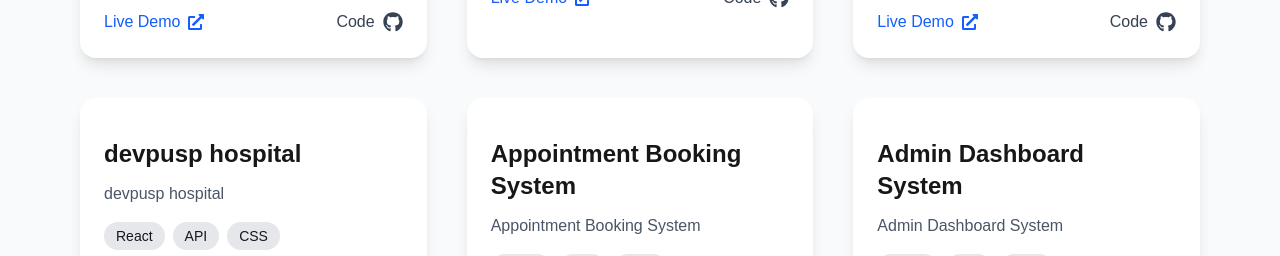
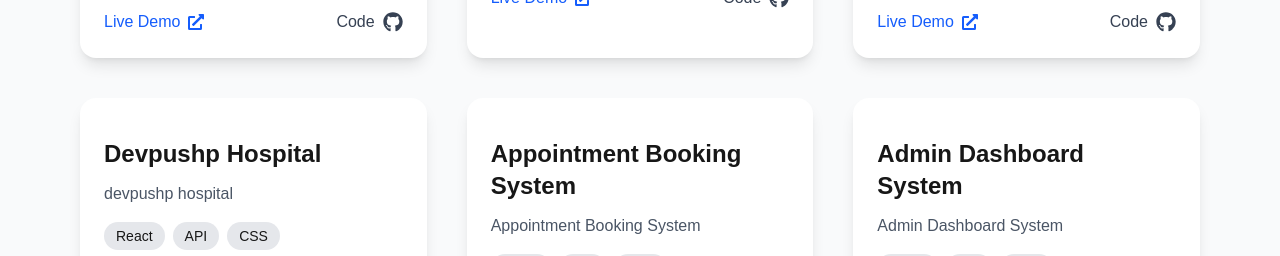
Before and after one commit to kajalkotak/kajal-Latest-portfolio-2025, a Next.js app: page / in a window 1280 px wide. Shown: the part 3020-3276 px from the top of the page. Built offline with nearby package versions, Linux system fonts and the light colour scheme.

Commit message:
Correct spelling of 'Devpushp Hospital'

```diff
--- a/app/components/Projects.jsx
+++ b/app/components/Projects.jsx
@@ -66,9 +66,9 @@ export default function Projects() {
       github: "https://github.com/kajalkotak/Food-Order-App",
     },
     {
-      title: "devpusp hospital",
+      title: "Devpushp Hospital",
       description:
-        "devpusp hospital",
+        "devpushp hospital",
       image: "/images/projects/ddhLogo.svg",
       tech: ["React", "API", "CSS"],
       demo: "https://devpushp-hospital.vercel.app/",
```
